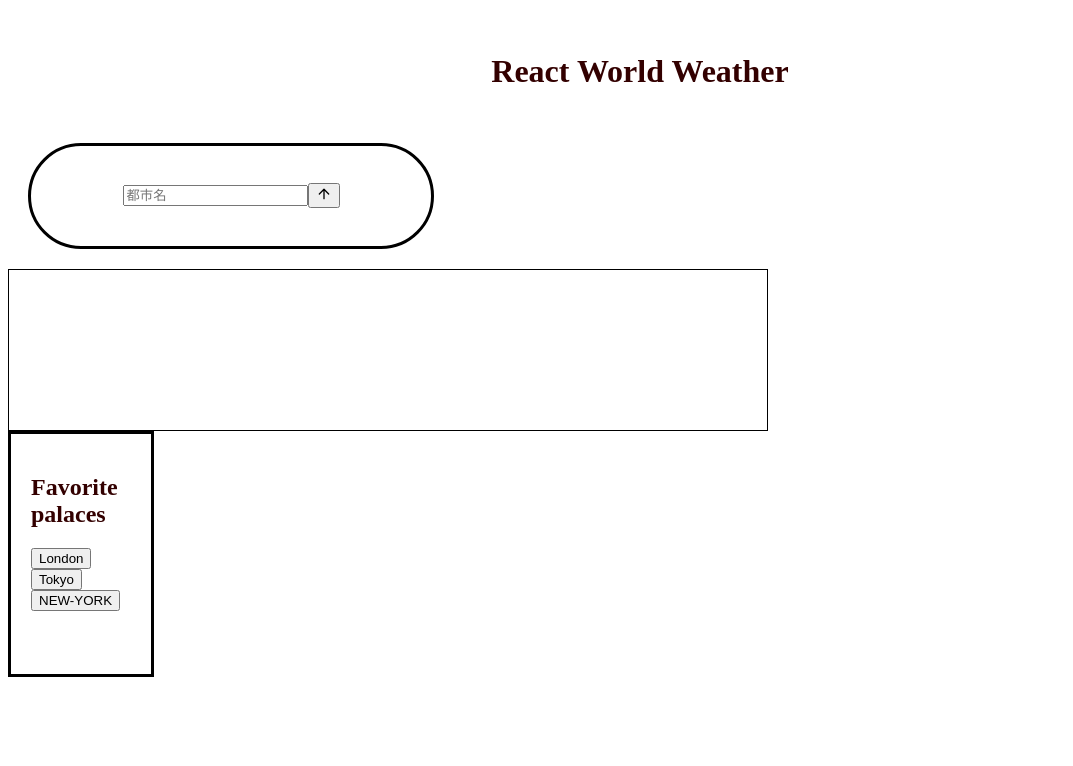
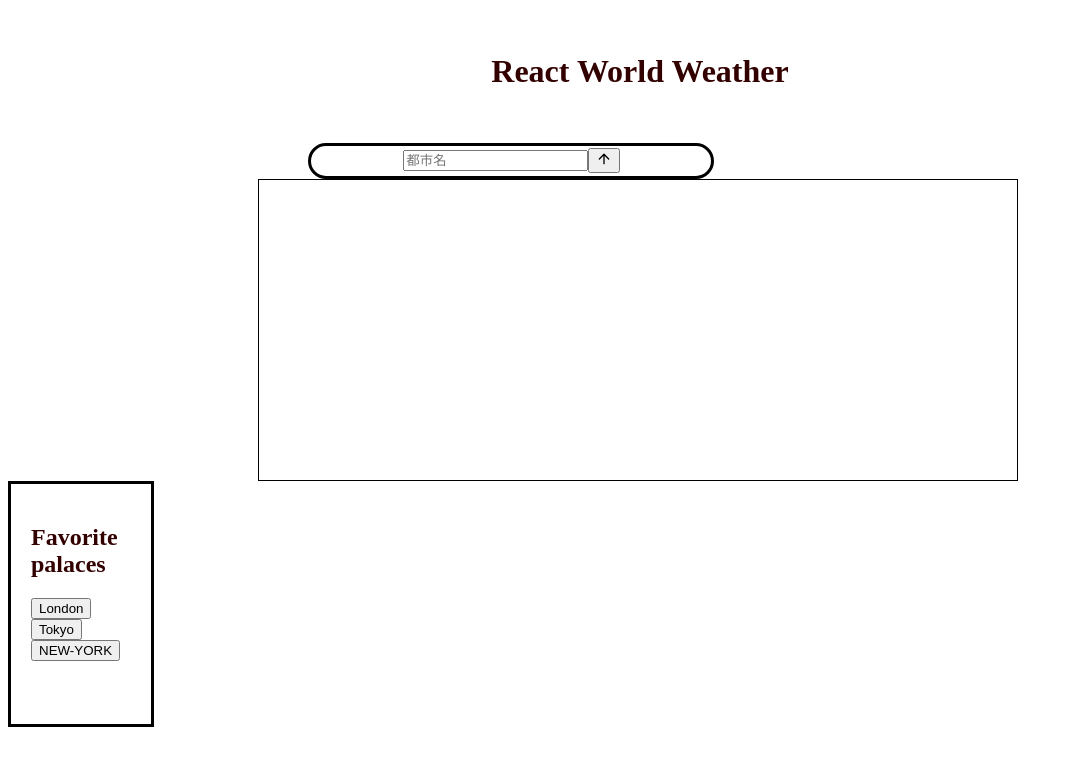
Before and after one commit to falconA7/weather-app, a React (Vite) app: page / in a window 1280 px wide. Shown: the top 766 px of the page, without its empty margins (0-1073 px from the left). Built offline with nearby package versions, Linux system fonts and the light colour scheme.

Commit message:
fixed index.css

```diff
--- a/src/components/Favorites.tsx
+++ b/src/components/Favorites.tsx
@@ -1,5 +1,5 @@
 type FavoritesProps ={
-
+    getWeather:any
 }
 const Favorites = (props:FavoritesProps)=>{
     return(
--- a/src/index.css
+++ b/src/index.css
@@ -24,16 +24,16 @@ body{
     display:flex;
     justify-content:center;
     align-items:center;
-    height:100px;
+    height:30px;
     width:400px;
-    margin:20px;
+     margin:0px 300px 0px;
     border:solid black;
     border-radius:60px;
 }
 
 
 /*.form-input{
-    height:20px;
+    height:10px;
     border-radius: 60px;
 
 }
@@ -53,8 +53,9 @@ body{
    flex-direction:column;
    justify-content:center;
    align-items:center;
-   height:160px;
+   height:300px;
    width:60%;
+   margin:0px 250px 0px;
 
 }
 
```
